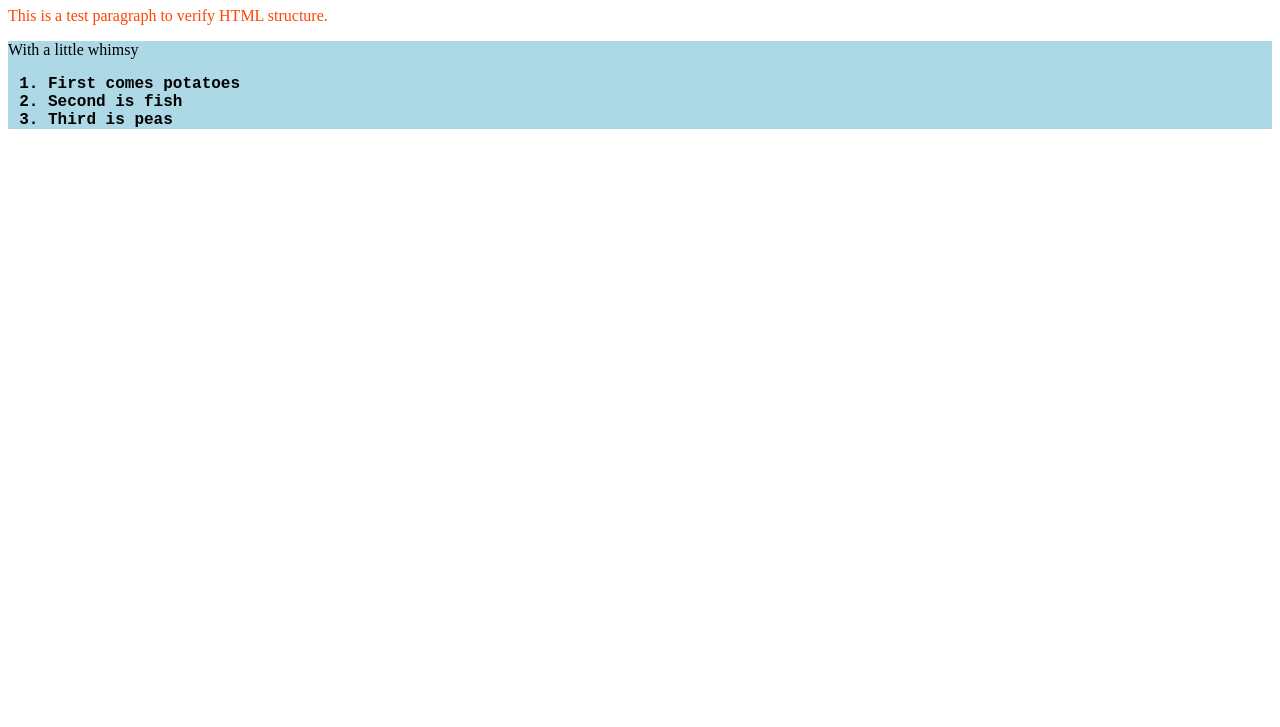
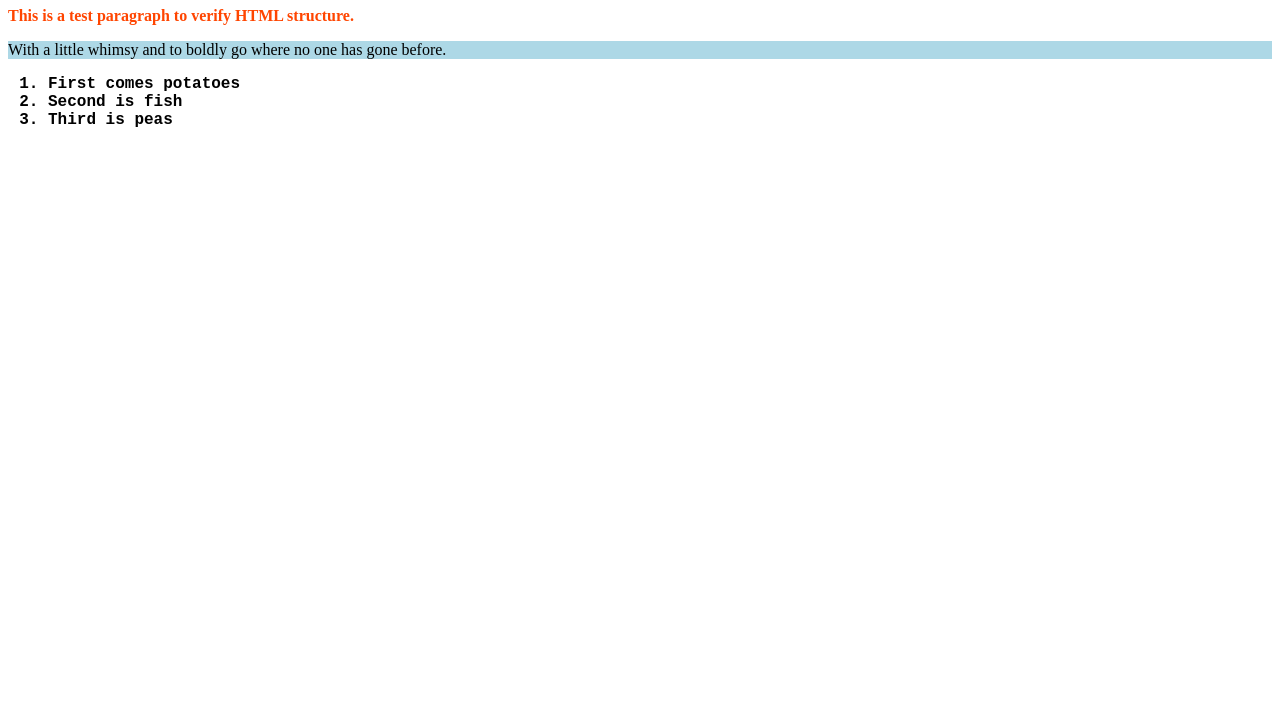
Before and after one commit to DominqueFre/test1, a plain HTML site: page index.html in a window 1280 px wide. Shown: the part 73-800 px from the top of the page. Drawn offline with Linux system fonts and the light colour scheme.

Commit message:
p bold h1 change

```diff
--- a/assets/css/style.css
+++ b/assets/css/style.css
@@ -1,5 +1,6 @@
 p {
     color: orangered;
+    font-weight: bold;
 }
 div {
     background-color: lightblue;
--- a/index.html
+++ b/index.html
@@ -11,12 +11,12 @@
 <body>
     <h1>A test heading</h1>
     <p>This is a test paragraph to verify HTML structure.</p>
-    <div>With a little whimsy
-        <ol>
-            <li>First comes potatoes</li>
-            <li>Second is fish</li>
-            <li>Third is peas</li>
-        </ol>
+    <div>With a little whimsy and to boldly go where no one has gone before.</div>
+    <ol>
+        <li>First comes potatoes</li>
+        <li>Second is fish</li>
+        <li>Third is peas</li>
+    </ol>
     </div>
 </body>
 
```
